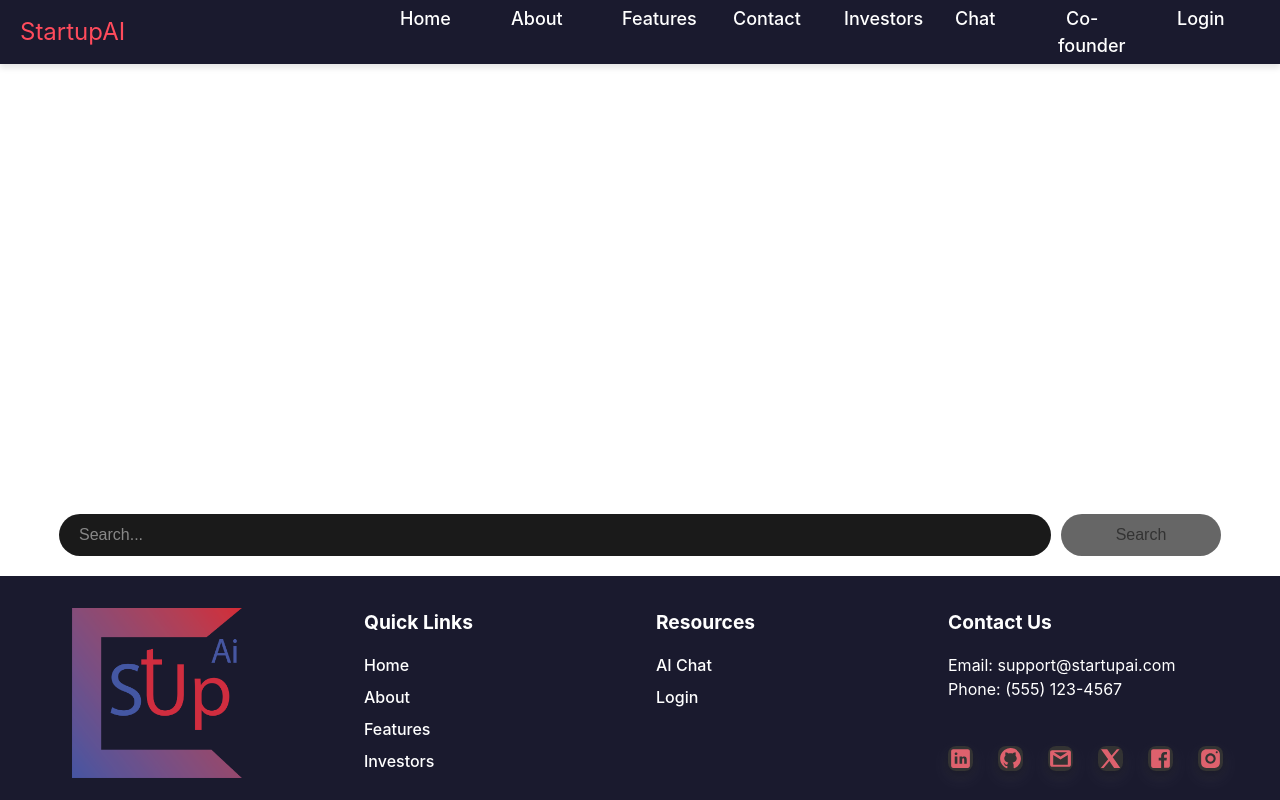
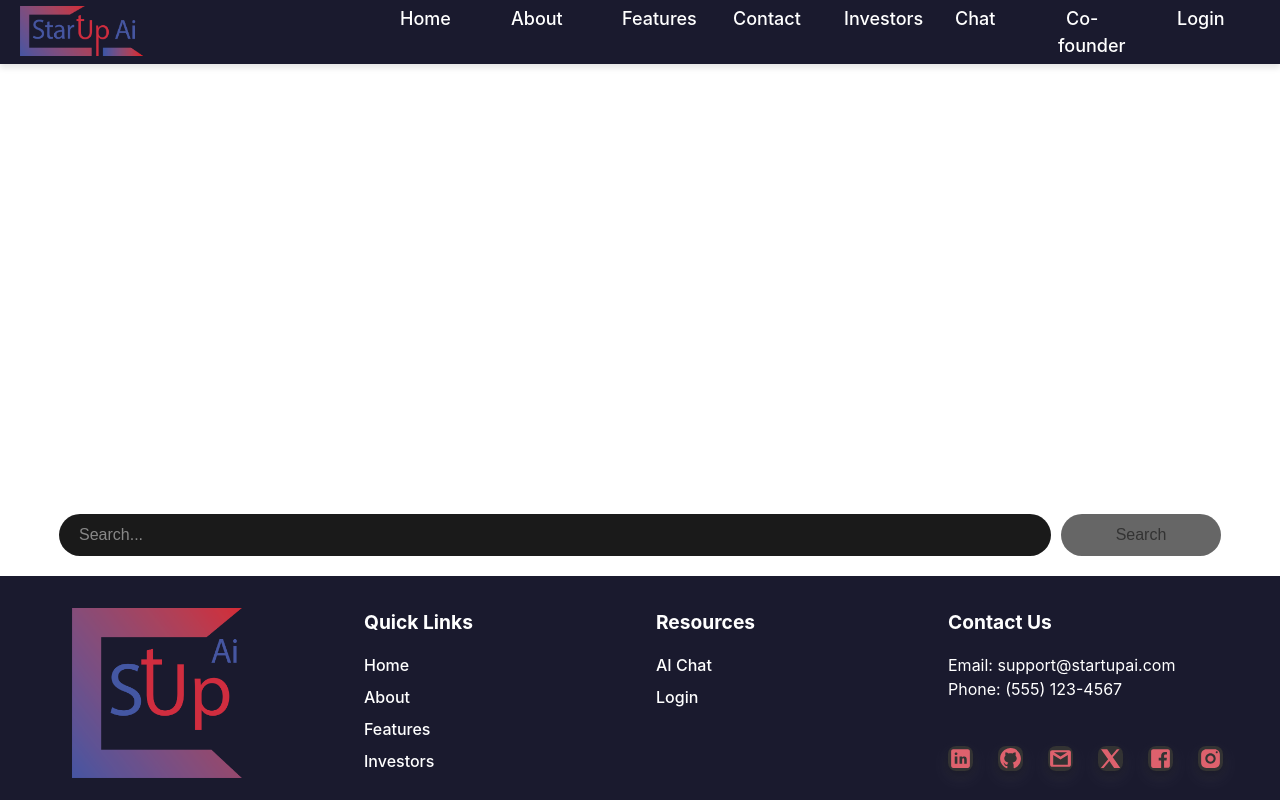
Before and after one commit to Mokshjain131/Pterodactyl, a React (Vite) app in the folder Frontend/: page /chat in a window 1280 px wide. Built offline with nearby package versions, Linux system fonts and the light colour scheme.

Commit message:
logo
logo in navbar

```diff
--- a/Frontend/src/components/FlippingCard.jsx
+++ b/Frontend/src/components/FlippingCard.jsx
@@ -1,5 +1,5 @@
 import React from "react";
-import "../styles/flippingcard.css"; // Ensure correct path
+import "../styles/flippingcard.css";
 
 const FlippingCard = () => {
   return (
@@ -24,8 +24,9 @@ const FlippingCard = () => {
 
               {/* Chat Button */}
               <button className="flip-button" onClick={() => navigate("/chat")}>
-                Start Chat 💬
+                Start Chat
               </button>
+
             </div>
           </div>
         </div>
--- a/Frontend/src/components/navbar.jsx
+++ b/Frontend/src/components/navbar.jsx
@@ -8,7 +8,9 @@ const Navbar = () => {
 
   return (
     <nav className="navbar-container">
-      <div className="navbar-logo">StartupAI</div>
+      <div className="navbar-logo">
+      <img src={logo} alt="StartupAI Logo" className="logo-image" />
+      </div>
 
       {/* Hamburger Menu */}
       <div className="navbar-menu-icon" onClick={() => setMenuOpen(!menuOpen)}>
--- a/Frontend/src/styles/navbar.css
+++ b/Frontend/src/styles/navbar.css
@@ -89,3 +89,11 @@
         display: block;
     }
 }
+
+
+.logo-image {
+    height: 50px; /* Adjust size */
+    width: auto;
+    margin-right: 15px;
+    margin-top: 7px;
+}
```
